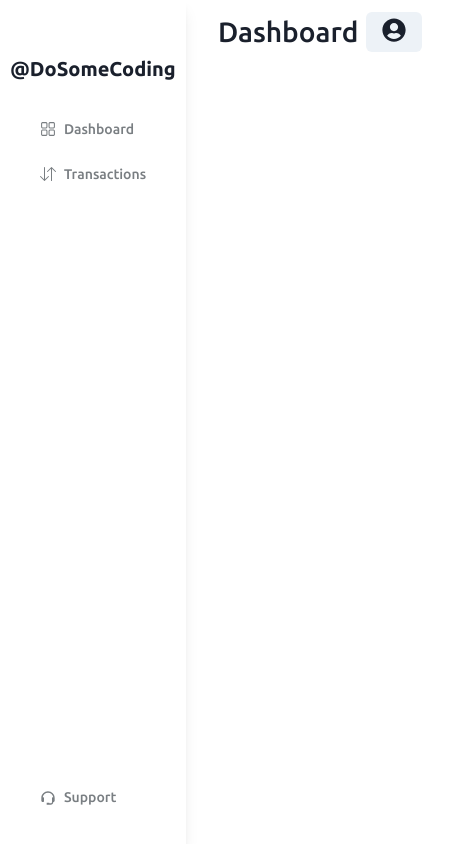
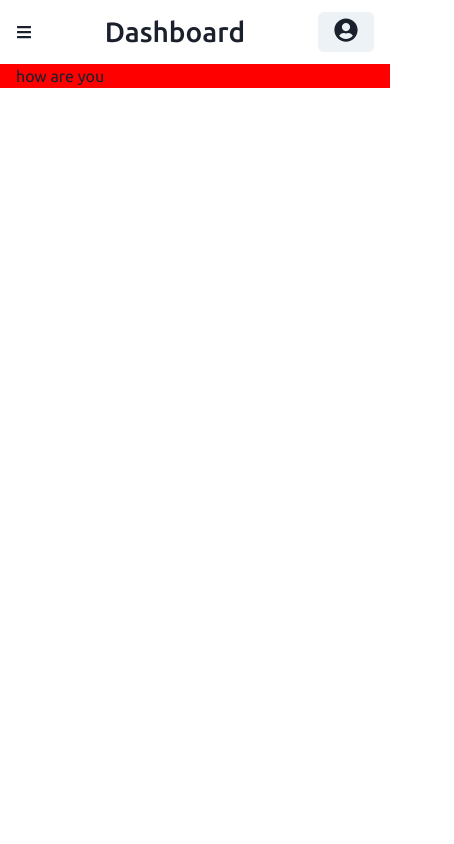
Before and after one commit to vaishnavwalke/React-Crypto-Dashboard, a React (Vite) app: page / in a window 390 px wide. Shown: the whole page, 454 px wide, since content can reach past the window. Built offline with nearby package versions, Linux system fonts and the light colour scheme.

Commit message:
responsive done

```diff
--- a/src/components/DashboardLayout.jsx
+++ b/src/components/DashboardLayout.jsx
@@ -1,5 +1,31 @@
-const DashboardLayout = () => {
-  return <div>DashboardLayout </div>;
+import { Box, Container, Flex, useDisclosure } from '@chakra-ui/react';
+import Sidenav from './Sidenav';
+import TopNav from './TopNav';
+import SideDrawer from './SideDrawer';
+
+const DashboardLayout = ({ title, children }) => {
+  const { isOpen, onClose, onOpen } = useDisclosure();
+
+  return (
+    <Flex>
+      <Box
+        display={{
+          base: 'none',
+          lg: 'flex',
+        }}
+      >
+        <Sidenav />
+      </Box>
+      <SideDrawer isOpen={isOpen} onClose={onClose} />
+      <Box flexGrow={1}>
+        <TopNav title={title} onOpen={onOpen} />
+        <Container maxW="70rem" bg="red">
+          {' '}
+          {children}
+        </Container>
+      </Box>
+    </Flex>
+  );
 };
 
 export default DashboardLayout;
--- /dev/null
+++ b/src/components/SideDrawer.jsx
@@ -0,0 +1,33 @@
+import {
+  Drawer,
+  DrawerBody,
+  DrawerFooter,
+  DrawerHeader,
+  DrawerOverlay,
+  DrawerContent,
+  DrawerCloseButton,
+  Button,
+} from '@chakra-ui/react';
+import Sidenav from './Sidenav';
+
+const SideDrawer = ({ isOpen, onClose }) => {
+  return (
+    <>
+      <Drawer isOpen={isOpen} placement="left" onClose={onClose}>
+        <DrawerOverlay />
+        <DrawerContent>
+          <DrawerCloseButton />
+
+
+          <DrawerBody>
+
+            <Sidenav/>
+          </DrawerBody>
+
+
+        </DrawerContent>
+      </Drawer>
+    </>
+  );
+};
+export default SideDrawer;
--- a/src/components/Sidenav.jsx
+++ b/src/components/Sidenav.jsx
@@ -9,7 +9,18 @@ const Sidenav = () => {
   ];
 
   return (
-    <Stack justify="space-between" boxShadow="lg" w="16rem" h="100vh">
+    <Stack
+      justify="space-between"
+      boxShadow={{
+        base: 'none',
+        lg: 'lg',
+      }}
+      w={{
+        base:"full",
+        lg:"16rem"
+      }}
+      h="100vh"
+    >
       <Box>
         <Heading textAlign="center" fontSize="20px" as="h1" pt="3.5rem">
           @DoSomeCoding
--- a/src/components/TopNav.jsx
+++ b/src/components/TopNav.jsx
@@ -11,13 +11,21 @@ import {
   MenuItem,
   MenuList,
 } from '@chakra-ui/react';
-import { FaUserCircle } from 'react-icons/fa';
-const TopNav = () => {
+import { FaUserCircle, FaBars } from 'react-icons/fa';
+const TopNav = ({ title, onOpen }) => {
   return (
-    <Box >
-      <HStack h="16" justify="space-between" px="32px" maxW="80rem" mx="auto">
+    <Box px="4">
+      <HStack h="16" justify="space-between" maxW="70rem" mx="auto">
+        <Icon
+          as={FaBars}
+          onClick={onOpen}
+          display={{
+            base: 'block',
+            lg: 'none',
+          }}
+        />
         <Heading fontWeight="medium" fontSize="28px">
-          Dashboard
+          {title}
         </Heading>
         <Menu>
           <MenuButton as={Button} r>
--- a/src/pages/Dashboard/Dashboard.jsx
+++ b/src/pages/Dashboard/Dashboard.jsx
@@ -1,17 +1,10 @@
-import { Box, Flex } from '@chakra-ui/react';
-import Sidenav from '../../components/Sidenav';
-import TopNav from '../../components/TopNav';
+import DashboardLayout from '../../components/DashboardLayout';
 
-const Dashboard = () => {
+const Dashboard = ({}) => {
   return (
-    <div>
-      <Flex>
-        <Sidenav />
-        <Box flexGrow={1}>
-          <TopNav />
-        </Box>
-      </Flex>
-    </div>
+    <DashboardLayout title="Dashboard">
+      <div> how are you</div>
+    </DashboardLayout>
   );
 };
 
```
